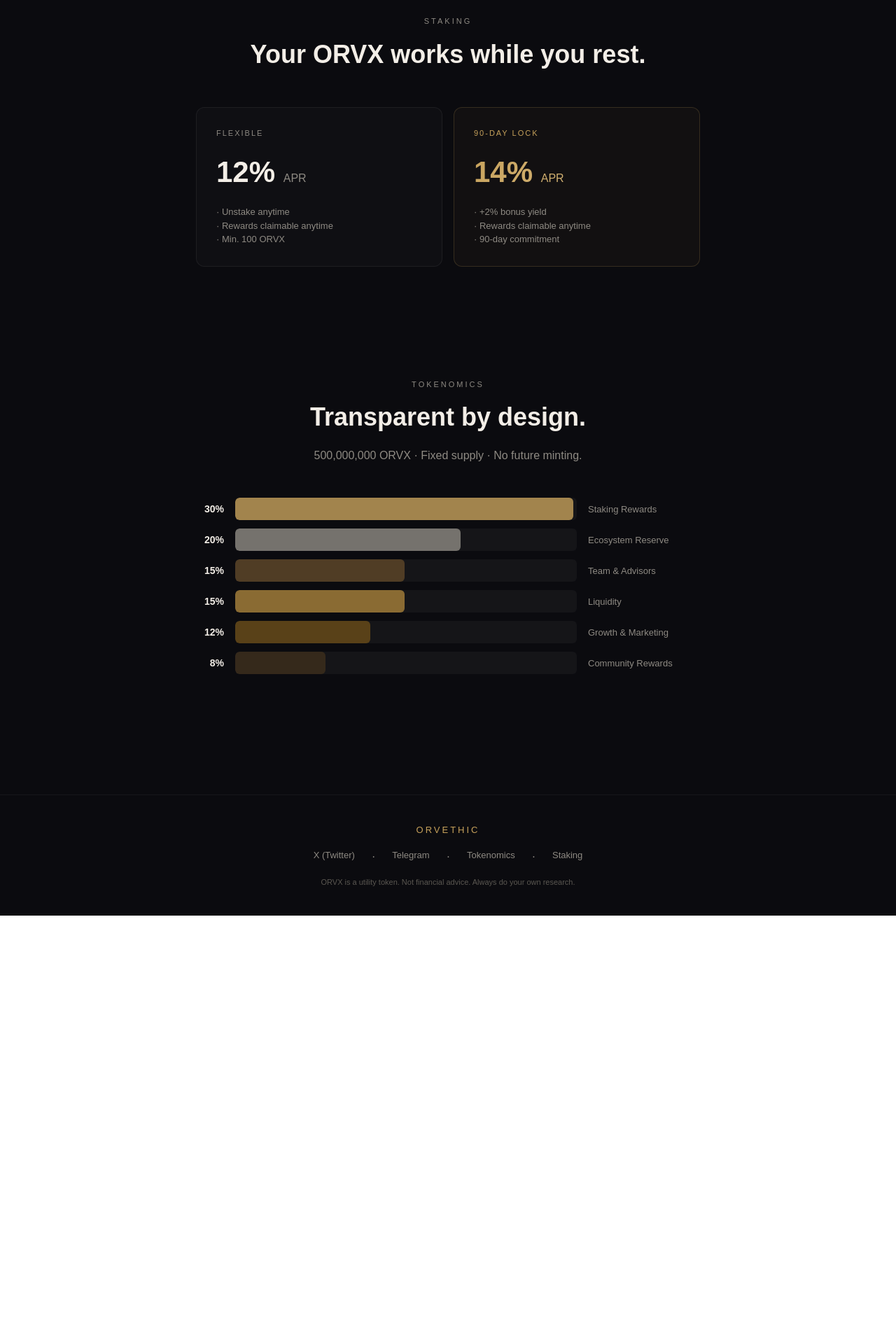
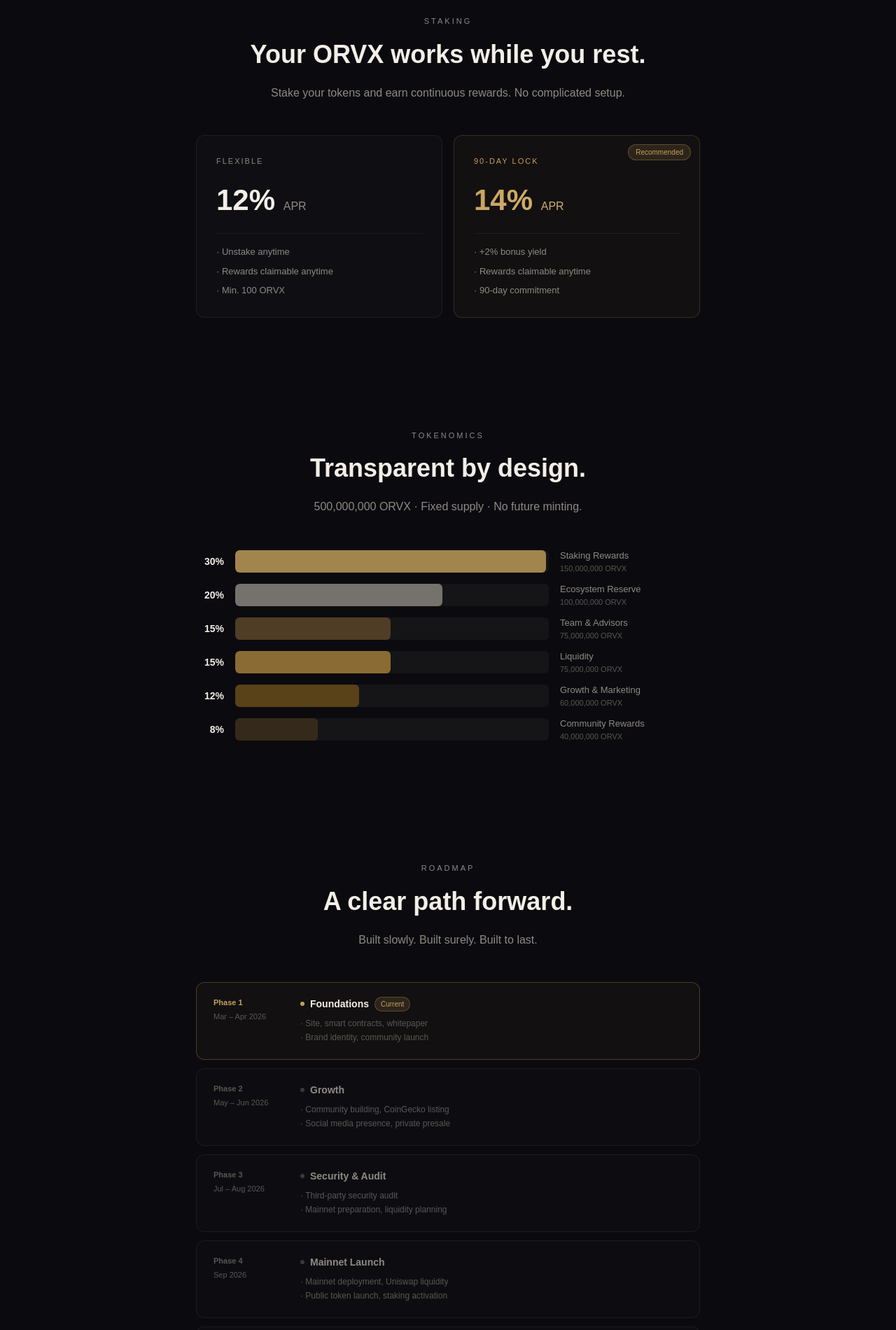
Before and after one commit to elianguichard7-cpu/orvethic, a Next.js app: page / in a window 1280 px wide. Shown: the part 880-2780 px from the top of the page at 70% size. Before the commit the page ends 2188 px from the top, so only its background shows below. Built offline with nearby package versions, Linux system fonts and the light colour scheme.

Commit message:
Add FAQ, Roadmap, complete site

```diff
--- a/app/page.tsx
+++ b/app/page.tsx
@@ -1,17 +1,16 @@
-import Link from "next/link";
-
 export default function Home() {
   return (
     <main style={{ backgroundColor: '#0B0B0F', minHeight: '100vh', fontFamily: 'sans-serif' }}>
 
-      <nav style={{ borderBottom: '1px solid rgba(255,255,255,0.05)', padding: '16px 40px', display: 'flex', justifyContent: 'space-between', alignItems: 'center' }}>
+      {/* Navbar */}
+      <nav style={{ borderBottom: '1px solid rgba(255,255,255,0.05)', padding: '16px 40px', display: 'flex', justifyContent: 'space-between', alignItems: 'center', position: 'sticky', top: 0, zIndex: 100, backgroundColor: 'rgba(11,11,15,0.9)', backdropFilter: 'blur(10px)' }}>
         <div style={{ display: 'flex', alignItems: 'center', gap: '12px' }}>
           <div style={{ width: '32px', height: '32px', border: '1px solid rgba(198,161,91,0.3)', borderRadius: '6px', background: 'rgba(198,161,91,0.1)', display: 'flex', alignItems: 'center', justifyContent: 'center', color: '#C6A15B', fontSize: '11px', fontWeight: 'bold' }}>OV</div>
           <span style={{ color: '#F3EEE7', fontSize: '13px', fontWeight: '500', letterSpacing: '3px', textTransform: 'uppercase' }}>Orvethic</span>
         </div>
         <div style={{ display: 'flex', gap: '32px' }}>
-          {['Tokenomics', 'Staking', 'FAQ'].map(item => (
-            <a key={item} href={`#${item.toLowerCase()}`} style={{ color: '#8E8A83', fontSize: '13px', textDecoration: 'none' }}>{item}</a>
+          {[['Staking', '#staking'], ['Tokenomics', '#tokenomics'], ['Roadmap', '#roadmap'], ['FAQ', '#faq']].map(([label, href]) => (
+            <a key={href} href={href} style={{ color: '#8E8A83', fontSize: '13px', textDecoration: 'none' }}>{label}</a>
           ))}
         </div>
         <a href="https://x.com/orvethic" target="_blank" style={{ background: '#C6A15B', color: '#0B0B0F', borderRadius: '8px', padding: '10px 20px', fontSize: '13px', fontWeight: '600', textDecoration: 'none' }}>
@@ -19,22 +18,20 @@ export default function Home() {
         </a>
       </nav>
 
+      {/* Hero */}
       <section style={{ textAlign: 'center', padding: '120px 40px 80px' }}>
         <div style={{ display: 'inline-flex', alignItems: 'center', gap: '8px', border: '1px solid rgba(198,161,91,0.25)', borderRadius: '999px', padding: '6px 14px', marginBottom: '32px' }}>
           <div style={{ width: '6px', height: '6px', borderRadius: '50%', background: '#C6A15B' }}></div>
-          <span style={{ color: '#C6A15B', fontSize: '11px', fontWeight: '500' }}>ORVX — Testnet phase · Mainnet coming soon</span>
+          <span style={{ color: '#C6A15B', fontSize: '11px', fontWeight: '500' }}>ORVX — Testnet phase · Mainnet coming September 2026</span>
         </div>
-
         <h1 style={{ fontSize: '64px', fontWeight: '600', lineHeight: '1.1', marginBottom: '24px', letterSpacing: '-2px' }}>
           <span style={{ color: '#F3EEE7' }}>Engineered for trust.</span>
           <br />
           <span style={{ background: 'linear-gradient(135deg, #C6A15B, #DFC28A)', WebkitBackgroundClip: 'text', WebkitTextFillColor: 'transparent' }}>Positioned for growth.</span>
         </h1>
-
         <p style={{ color: '#8E8A83', fontSize: '18px', maxWidth: '520px', margin: '0 auto 48px', lineHeight: '1.6' }}>
           Orvethic is a premium Web3 platform built around ORVX — a utility token designed for long-term value and real on-chain utility.
         </p>
-
         <div style={{ display: 'flex', gap: '16px', justifyContent: 'center', flexWrap: 'wrap' }}>
           <a href="https://t.me/orvethic_official" target="_blank" style={{ background: '#C6A15B', color: '#0B0B0F', borderRadius: '8px', padding: '14px 28px', fontSize: '14px', fontWeight: '600', textDecoration: 'none' }}>
             Join the Community →
@@ -43,10 +40,9 @@ export default function Home() {
             View Tokenomics
           </a>
           <a href="/orvethic-whitepaper.pdf" target="_blank" style={{ border: '1px solid rgba(255,255,255,0.1)', color: '#8E8A83', borderRadius: '8px', padding: '14px 28px', fontSize: '14px', textDecoration: 'none' }}>
-  Download Whitepaper
-</a>
+            Download Whitepaper
+          </a>
         </div>
-
         <div style={{ display: 'grid', gridTemplateColumns: 'repeat(3, 1fr)', maxWidth: '600px', margin: '64px auto 0', border: '1px solid rgba(255,255,255,0.06)', borderRadius: '12px', overflow: 'hidden' }}>
           {[
             { label: 'Total Supply', value: '500M ORVX' },
@@ -61,66 +57,145 @@ export default function Home() {
         </div>
       </section>
 
+      {/* Staking */}
       <section style={{ padding: '80px 40px', maxWidth: '800px', margin: '0 auto' }} id="staking">
         <div style={{ textAlign: 'center', marginBottom: '48px' }}>
           <p style={{ color: '#8E8A83', fontSize: '11px', letterSpacing: '3px', textTransform: 'uppercase', marginBottom: '12px' }}>Staking</p>
           <h2 style={{ color: '#F3EEE7', fontSize: '36px', fontWeight: '600', margin: '0 0 16px' }}>Your ORVX works while you rest.</h2>
+          <p style={{ color: '#8E8A83', fontSize: '16px' }}>Stake your tokens and earn continuous rewards. No complicated setup.</p>
         </div>
-
         <div style={{ display: 'grid', gridTemplateColumns: '1fr 1fr', gap: '16px' }}>
           <div style={{ border: '1px solid rgba(255,255,255,0.06)', borderRadius: '12px', padding: '28px', background: 'rgba(255,255,255,0.02)' }}>
             <p style={{ color: '#8E8A83', fontSize: '11px', letterSpacing: '2px', textTransform: 'uppercase', marginBottom: '16px' }}>Flexible</p>
             <p style={{ color: '#F3EEE7', fontSize: '42px', fontWeight: '600', margin: '0 0 4px' }}>12% <span style={{ fontSize: '16px', color: '#8E8A83', fontWeight: '400' }}>APR</span></p>
-            <p style={{ color: '#8E8A83', fontSize: '13px', marginTop: '16px' }}>· Unstake anytime</p>
-            <p style={{ color: '#8E8A83', fontSize: '13px' }}>· Rewards claimable anytime</p>
+            <div style={{ height: '1px', background: 'rgba(255,255,255,0.05)', margin: '16px 0' }}></div>
+            <p style={{ color: '#8E8A83', fontSize: '13px', marginBottom: '8px' }}>· Unstake anytime</p>
+            <p style={{ color: '#8E8A83', fontSize: '13px', marginBottom: '8px' }}>· Rewards claimable anytime</p>
             <p style={{ color: '#8E8A83', fontSize: '13px' }}>· Min. 100 ORVX</p>
           </div>
-
-          <div style={{ border: '1px solid rgba(198,161,91,0.2)', borderRadius: '12px', padding: '28px', background: 'rgba(198,161,91,0.04)' }}>
+          <div style={{ border: '1px solid rgba(198,161,91,0.2)', borderRadius: '12px', padding: '28px', background: 'rgba(198,161,91,0.04)', position: 'relative' }}>
+            <div style={{ position: 'absolute', top: '12px', right: '12px', background: 'rgba(198,161,91,0.15)', border: '1px solid rgba(198,161,91,0.3)', borderRadius: '999px', padding: '3px 10px', fontSize: '10px', color: '#C6A15B' }}>Recommended</div>
             <p style={{ color: '#C6A15B', fontSize: '11px', letterSpacing: '2px', textTransform: 'uppercase', marginBottom: '16px' }}>90-Day Lock</p>
             <p style={{ fontSize: '42px', fontWeight: '600', margin: '0 0 4px', background: 'linear-gradient(135deg, #C6A15B, #DFC28A)', WebkitBackgroundClip: 'text', WebkitTextFillColor: 'transparent' }}>14% <span style={{ fontSize: '16px', fontWeight: '400' }}>APR</span></p>
-            <p style={{ color: '#8E8A83', fontSize: '13px', marginTop: '16px' }}>· +2% bonus yield</p>
-            <p style={{ color: '#8E8A83', fontSize: '13px' }}>· Rewards claimable anytime</p>
+            <div style={{ height: '1px', background: 'rgba(198,161,91,0.1)', margin: '16px 0' }}></div>
+            <p style={{ color: '#8E8A83', fontSize: '13px', marginBottom: '8px' }}>· +2% bonus yield</p>
+            <p style={{ color: '#8E8A83', fontSize: '13px', marginBottom: '8px' }}>· Rewards claimable anytime</p>
             <p style={{ color: '#8E8A83', fontSize: '13px' }}>· 90-day commitment</p>
           </div>
         </div>
       </section>
 
+      {/* Tokenomics */}
       <section style={{ padding: '80px 40px', maxWidth: '800px', margin: '0 auto' }} id="tokenomics">
         <div style={{ textAlign: 'center', marginBottom: '48px' }}>
           <p style={{ color: '#8E8A83', fontSize: '11px', letterSpacing: '3px', textTransform: 'uppercase', marginBottom: '12px' }}>Tokenomics</p>
           <h2 style={{ color: '#F3EEE7', fontSize: '36px', fontWeight: '600', margin: '0 0 16px' }}>Transparent by design.</h2>
           <p style={{ color: '#8E8A83', fontSize: '16px' }}>500,000,000 ORVX · Fixed supply · No future minting.</p>
         </div>
-
         {[
-          { label: 'Staking Rewards', percent: 30, color: '#C6A15B' },
-          { label: 'Ecosystem Reserve', percent: 20, color: '#8E8A83' },
-          { label: 'Team & Advisors', percent: 15, color: '#604828' },
-          { label: 'Liquidity', percent: 15, color: '#A8813A' },
-          { label: 'Growth & Marketing', percent: 12, color: '#6B4D18' },
-          { label: 'Community Rewards', percent: 8, color: '#3E2F1C' },
+          { label: 'Staking Rewards', percent: 30, tokens: '150,000,000', color: '#C6A15B' },
+          { label: 'Ecosystem Reserve', percent: 20, tokens: '100,000,000', color: '#8E8A83' },
+          { label: 'Team & Advisors', percent: 15, tokens: '75,000,000', color: '#604828' },
+          { label: 'Liquidity', percent: 15, tokens: '75,000,000', color: '#A8813A' },
+          { label: 'Growth & Marketing', percent: 12, tokens: '60,000,000', color: '#6B4D18' },
+          { label: 'Community Rewards', percent: 8, tokens: '40,000,000', color: '#3E2F1C' },
         ].map((item, i) => (
           <div key={i} style={{ display: 'flex', alignItems: 'center', gap: '16px', marginBottom: '12px' }}>
             <span style={{ color: '#F3EEE7', fontSize: '14px', fontWeight: '600', width: '40px', textAlign: 'right' }}>{item.percent}%</span>
             <div style={{ flex: 1, height: '32px', borderRadius: '6px', background: 'rgba(255,255,255,0.04)', overflow: 'hidden' }}>
               <div style={{ height: '100%', width: `${item.percent * 3.3}%`, background: item.color, opacity: 0.8, borderRadius: '6px' }}></div>
             </div>
-            <span style={{ color: '#8E8A83', fontSize: '13px', width: '160px' }}>{item.label}</span>
+            <div style={{ width: '200px', display: 'flex', flexDirection: 'column' }}>
+              <span style={{ color: '#8E8A83', fontSize: '13px' }}>{item.label}</span>
+              <span style={{ color: '#5a5751', fontSize: '11px' }}>{item.tokens} ORVX</span>
+            </div>
           </div>
         ))}
       </section>
 
-      <footer style={{ borderTop: '1px solid rgba(255,255,255,0.05)', padding: '40px', textAlign: 'center', marginTop: '80px' }}>
+      {/* Roadmap */}
+      <section style={{ padding: '80px 40px', maxWidth: '800px', margin: '0 auto' }} id="roadmap">
+        <div style={{ textAlign: 'center', marginBottom: '48px' }}>
+          <p style={{ color: '#8E8A83', fontSize: '11px', letterSpacing: '3px', textTransform: 'uppercase', marginBottom: '12px' }}>Roadmap</p>
+          <h2 style={{ color: '#F3EEE7', fontSize: '36px', fontWeight: '600', margin: '0 0 16px' }}>A clear path forward.</h2>
+          <p style={{ color: '#8E8A83', fontSize: '16px' }}>Built slowly. Built surely. Built to last.</p>
+        </div>
+        <div style={{ display: 'flex', flexDirection: 'column', gap: '12px' }}>
+          {[
+            { phase: 'Phase 1', period: 'Mar – Apr 2026', title: 'Foundations', items: ['Site, smart contracts, whitepaper', 'Brand identity, community launch'], status: 'active' },
+            { phase: 'Phase 2', period: 'May – Jun 2026', title: 'Growth', items: ['Community building, CoinGecko listing', 'Social media presence, private presale'], status: 'upcoming' },
+            { phase: 'Phase 3', period: 'Jul – Aug 2026', title: 'Security & Audit', items: ['Third-party security audit', 'Mainnet preparation, liquidity planning'], status: 'upcoming' },
+            { phase: 'Phase 4', period: 'Sep 2026', title: 'Mainnet Launch', items: ['Mainnet deployment, Uniswap liquidity', 'Public token launch, staking activation'], status: 'upcoming' },
+            { phase: 'Phase 5', period: 'Oct – Dec 2026', title: 'Expansion', items: ['CEX listings, partnerships', 'Ambassador program, ecosystem growth'], status: 'upcoming' },
+            { phase: 'Phase 6', period: '2027', title: 'Governance', items: ['On-chain governance, cross-chain', 'Developer SDK, community treasury'], status: 'upcoming' },
+          ].map((item, i) => (
+            <div key={i} style={{ border: item.status === 'active' ? '1px solid rgba(198,161,91,0.3)' : '1px solid rgba(255,255,255,0.06)', borderRadius: '12px', padding: '20px 24px', background: item.status === 'active' ? 'rgba(198,161,91,0.04)' : 'rgba(255,255,255,0.01)', display: 'flex', gap: '24px', alignItems: 'flex-start' }}>
+              <div style={{ minWidth: '100px' }}>
+                <p style={{ color: item.status === 'active' ? '#C6A15B' : '#5a5751', fontSize: '11px', margin: '0 0 4px', fontWeight: '600' }}>{item.phase}</p>
+                <p style={{ color: '#5a5751', fontSize: '11px', margin: 0 }}>{item.period}</p>
+              </div>
+              <div style={{ flex: 1 }}>
+                <div style={{ display: 'flex', alignItems: 'center', gap: '8px', marginBottom: '8px' }}>
+                  <div style={{ width: '6px', height: '6px', borderRadius: '50%', background: item.status === 'active' ? '#C6A15B' : '#3a3a3a' }}></div>
+                  <p style={{ color: item.status === 'active' ? '#F3EEE7' : '#8E8A83', fontSize: '14px', fontWeight: '600', margin: 0 }}>{item.title}</p>
+                  {item.status === 'active' && <span style={{ background: 'rgba(198,161,91,0.15)', border: '1px solid rgba(198,161,91,0.3)', borderRadius: '999px', padding: '2px 8px', fontSize: '10px', color: '#C6A15B' }}>Current</span>}
+                </div>
+                {item.items.map((it, j) => (
+                  <p key={j} style={{ color: '#5a5751', fontSize: '12px', margin: '2px 0' }}>· {it}</p>
+                ))}
+              </div>
+            </div>
+          ))}
+        </div>
+      </section>
+
+      {/* FAQ */}
+      <section style={{ padding: '80px 40px', maxWidth: '700px', margin: '0 auto' }} id="faq">
+        <div style={{ textAlign: 'center', marginBottom: '48px' }}>
+          <p style={{ color: '#8E8A83', fontSize: '11px', letterSpacing: '3px', textTransform: 'uppercase', marginBottom: '12px' }}>FAQ</p>
+          <h2 style={{ color: '#F3EEE7', fontSize: '36px', fontWeight: '600', margin: 0 }}>Common questions.</h2>
+        </div>
+        {[
+          { q: "What is Orvethic?", a: "Orvethic is a premium Web3 platform built around ORVX, a utility token designed for long-term value creation, staking rewards, and real on-chain utility." },
+          { q: "What is ORVX used for?", a: "ORVX is used to stake and earn passive rewards (12-14% APR), access premium platform features, and will power on-chain governance in Phase 6." },
+          { q: "How does staking work?", a: "You deposit your ORVX tokens on the platform. In return, you earn between 12% and 14% APR annually. Rewards accumulate continuously and can be claimed at any time." },
+          { q: "Is ORVX audited?", a: "Our contracts are built on OpenZeppelin audited libraries. A formal third-party security audit is planned for July-August 2026 before mainnet launch." },
+          { q: "When is the mainnet launch?", a: "Mainnet launch is planned for September 2026 following the security audit in Phase 3." },
+          { q: "How can I stay updated?", a: "Follow us on X (@orvethic) and join our Telegram (t.me/orvethic_official) for all announcements." },
+        ].map((item, i) => (
+          <div key={i} style={{ border: '1px solid rgba(255,255,255,0.06)', borderRadius: '12px', padding: '20px 24px', marginBottom: '8px', background: 'rgba(255,255,255,0.01)' }}>
+            <p style={{ color: '#F3EEE7', fontSize: '14px', fontWeight: '600', margin: '0 0 8px' }}>{item.q}</p>
+            <p style={{ color: '#8E8A83', fontSize: '13px', margin: 0, lineHeight: '1.6' }}>{item.a}</p>
+          </div>
+        ))}
+      </section>
+
+      {/* CTA */}
+      <section style={{ padding: '80px 40px', maxWidth: '600px', margin: '0 auto', textAlign: 'center' }}>
+        <div style={{ border: '1px solid rgba(198,161,91,0.2)', borderRadius: '16px', padding: '60px 40px', background: 'rgba(198,161,91,0.03)' }}>
+          <p style={{ color: '#8E8A83', fontSize: '11px', letterSpacing: '3px', textTransform: 'uppercase', marginBottom: '16px' }}>Get Started</p>
+          <h2 style={{ color: '#F3EEE7', fontSize: '32px', fontWeight: '600', margin: '0 0 16px' }}>Ready to take your position?</h2>
+          <p style={{ color: '#8E8A83', fontSize: '16px', marginBottom: '32px', lineHeight: '1.6' }}>Join the community and stay updated on the Orvethic mainnet launch.</p>
+          <div style={{ display: 'flex', gap: '12px', justifyContent: 'center', flexWrap: 'wrap' }}>
+            <a href="https://t.me/orvethic_official" target="_blank" style={{ background: '#C6A15B', color: '#0B0B0F', borderRadius: '8px', padding: '14px 28px', fontSize: '14px', fontWeight: '600', textDecoration: 'none' }}>Join Telegram</a>
+            <a href="https://x.com/orvethic" target="_blank" style={{ border: '1px solid rgba(198,161,91,0.3)', color: '#C6A15B', borderRadius: '8px', padding: '14px 28px', fontSize: '14px', textDecoration: 'none' }}>Follow on X</a>
+          </div>
+        </div>
+      </section>
+
+      {/* Footer */}
+      <footer style={{ borderTop: '1px solid rgba(255,255,255,0.05)', padding: '40px', textAlign: 'center', marginTop: '40px' }}>
         <p style={{ color: '#C6A15B', fontSize: '13px', letterSpacing: '3px', textTransform: 'uppercase', marginBottom: '16px' }}>Orvethic</p>
-        <div style={{ display: 'flex', justifyContent: 'center', gap: '24px', marginBottom: '16px' }}>
+        <div style={{ display: 'flex', justifyContent: 'center', gap: '24px', marginBottom: '16px', flexWrap: 'wrap' }}>
           <a href="https://x.com/orvethic" target="_blank" style={{ color: '#8E8A83', fontSize: '13px', textDecoration: 'none' }}>X (Twitter)</a>
-          <span style={{ color: '#8E8A83' }}>·</span>
+          <span style={{ color: '#3E2F1C' }}>·</span>
           <a href="https://t.me/orvethic_official" target="_blank" style={{ color: '#8E8A83', fontSize: '13px', textDecoration: 'none' }}>Telegram</a>
-          <span style={{ color: '#8E8A83' }}>·</span>
+          <span style={{ color: '#3E2F1C' }}>·</span>
           <a href="#tokenomics" style={{ color: '#8E8A83', fontSize: '13px', textDecoration: 'none' }}>Tokenomics</a>
-          <span style={{ color: '#8E8A83' }}>·</span>
-          <a href="#staking" style={{ color: '#8E8A83', fontSize: '13px', textDecoration: 'none' }}>Staking</a>
+          <span style={{ color: '#3E2F1C' }}>·</span>
+          <a href="#roadmap" style={{ color: '#8E8A83', fontSize: '13px', textDecoration: 'none' }}>Roadmap</a>
+          <span style={{ color: '#3E2F1C' }}>·</span>
+          <a href="/orvethic-whitepaper.pdf" target="_blank" style={{ color: '#8E8A83', fontSize: '13px', textDecoration: 'none' }}>Whitepaper</a>
         </div>
         <p style={{ color: '#5a5751', fontSize: '11px' }}>ORVX is a utility token. Not financial advice. Always do your own research.</p>
       </footer>
```
